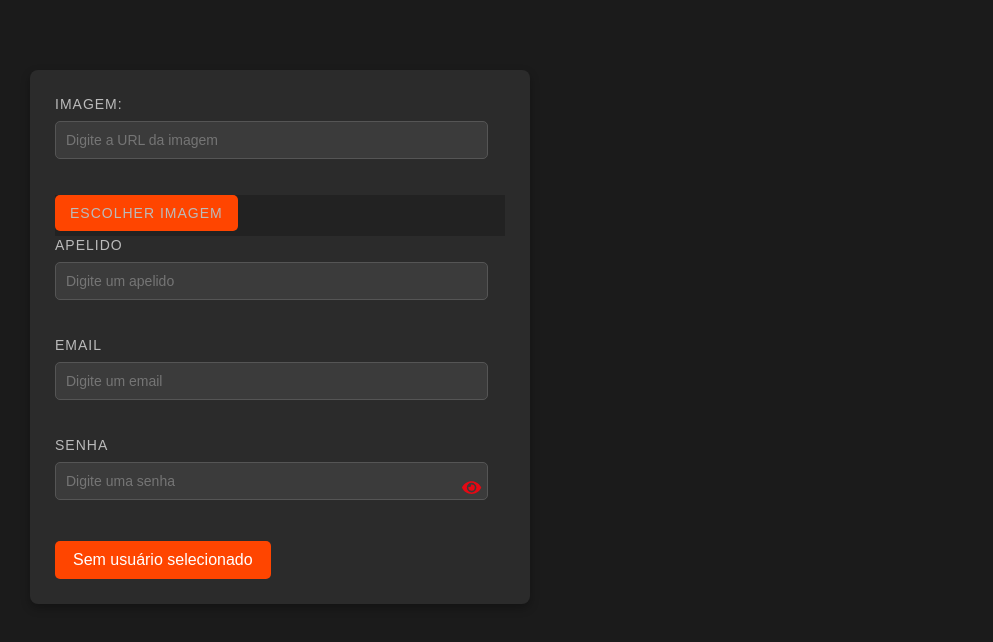
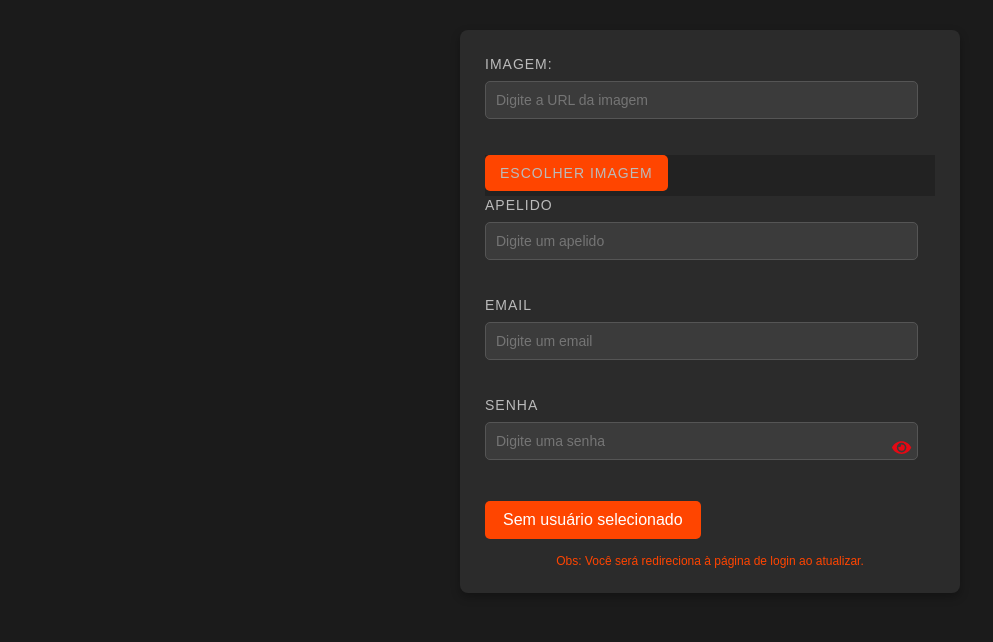
Before and after one commit to gustavoofranca/Quiet-Node-React, a React (Create React App) app in the folder client/: page /user-config in a window 1280 px wide. Shown: the top 642 px of the page, without its empty margins (0-993 px from the left). Built offline with nearby package versions, Linux system fonts and the light colour scheme.

Commit message:
UserConfig + AddPost with ImageURL

```diff
--- a/client/src/components/userConfig/userConfig_comp.css
+++ b/client/src/components/userConfig/userConfig_comp.css
@@ -1,8 +1,9 @@
 /* Estilo principal da página */
 .userConfig-main-container {
     display: flex;
-    flex-direction: column;
+    flex-direction: row;
     align-items: flex-start;
+    gap: 10vh;
     padding: 30px;
     background-color: #1b1b1b;
     min-height: 100vh;
@@ -173,3 +174,10 @@
     border-radius: 5px;
     background-color: #222;
 }
+
+.userConfig-warning {
+    color: #ff4500;
+    font-size: 12px;
+    margin-top: 15px;
+    text-align: center;
+}
--- a/client/src/components/userConfig/userConfig_comp.js
+++ b/client/src/components/userConfig/userConfig_comp.js
@@ -1,12 +1,14 @@
 import React, { useEffect, useState } from 'react';
+import { useNavigate } from 'react-router-dom';
 import { FaEye, FaEyeSlash } from 'react-icons/fa';
-import { FcGoogle } from "react-icons/fc";
 
-import { db } from '../../firebaseConnection';
-import { query, where, doc, collection, addDoc, getDoc, updateDoc, onSnapshot } from "firebase/firestore";
+import { db, auth } from '../../firebaseConnection';
+import { signOut } from "firebase/auth";
+import { query, where, doc, collection, updateDoc, onSnapshot } from "firebase/firestore";
 import './userConfig_comp.css';
 
 const UserConfig = () => {
+    const navigate = useNavigate();
     const [username, setUsername] = useState('');
     const [userImage, setUserImage] = useState('');
     const [imageUrl, setImageUrl] = useState(''); // Novo estado para a URL da imagem
@@ -68,13 +70,25 @@ const UserConfig = () => {
         }
         const userEditado = doc(db, 'users', userID);
 
+        try {
+            // Atualize o documento no Firestore
             await updateDoc(userEditado, {
                 username: username,
                 userImage: imageUrl || userImage, // Usa a URL da imagem ou, se vazia, a imagem carregada
                 email: email,
                 password: password
-        })
-            .then(() => {
+            });
+
+            // Atualize os dados do usuário no sessionStorage
+            const updatedUserData = {
+                uid: userID,
+                username: username,
+                userImage: imageUrl || userImage,
+                email: email,
+                password: password
+            };
+            sessionStorage.setItem('userData', JSON.stringify(updatedUserData));
+
             alert('Usuário editado com sucesso!');
             setUserID('');
             setUserImage('');
@@ -82,12 +96,12 @@ const UserConfig = () => {
             setUsername('');
             setEmail('');
             setPassword('');
-            })
-            .catch((error) => {
+            navigate('/');
+            doLogout();
+        } catch (error) {
             console.log("Erro ao editar o usuário:", error);
-            });
         }
-
+    }
     const handleImageChange = (e) => {
         const file = e.target.files[0];
         if (file) {
@@ -100,6 +114,18 @@ const UserConfig = () => {
     const togglePasswordVisibility = () => {
         setShowPassword((prev) => !prev);
     };
+
+    async function doLogout() {
+        try {
+            await signOut(auth);
+            sessionStorage.removeItem('userData');
+            alert('Você saiu da conta com sucesso!');
+            navigate('/');
+        } catch (error) {
+            console.error("Erro ao fazer logout:", error);
+            alert('Ocorreu um erro ao sair da conta. Tente novamente.');
+        }
+    }
 
     return (
         <>
@@ -185,6 +211,7 @@ const UserConfig = () => {
                             </div>
                         </div>
                         <button className='addpost-form-button' onClick={edituser}>{userID ? "Atualizar" : "Sem usuário selecionado"}</button>
+                        <p className='userConfig-warning'>Obs: Você será redireciona à página de login ao atualizar.</p>
                     </div>
                 </div>
             </div>
```
Lines whose indentation alone changed are shown as unchanged.
